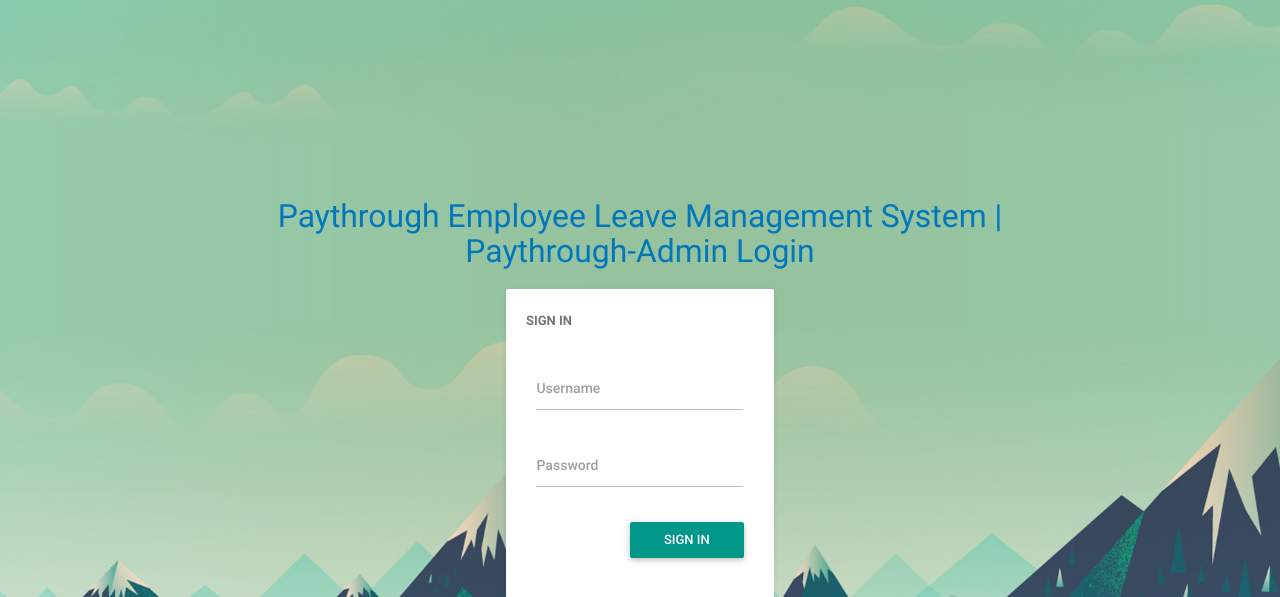
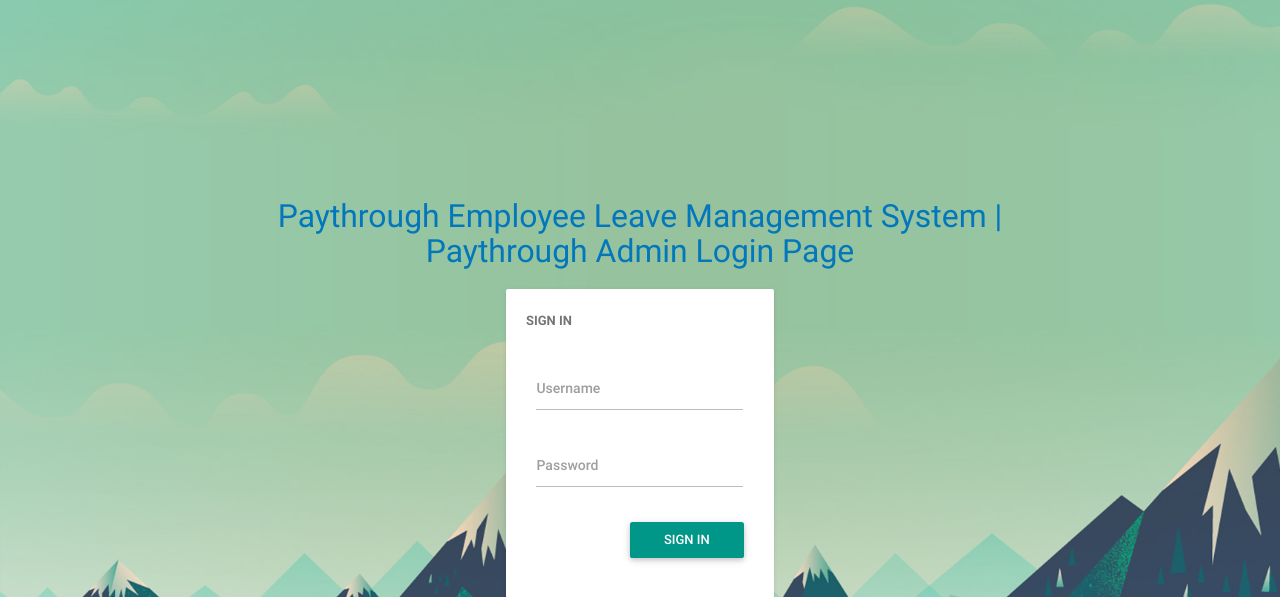
Before and after one commit to arunavaaws/elm, a PHP site: page /admin/ in a window 1280 px wide. Shown: the top 597 px of the page. Run offline with PHP 8.4, Linux system fonts and the light colour scheme.

Commit message:
admin/index

```diff
--- a/admin/index.php
+++ b/admin/index.php
@@ -50,7 +50,7 @@
         <div class="mn-content valign-wrapper">
 
             <main class="mn-inner container">
-  <h4 align="center"><a href="../index.php">Paythrough Employee Leave Management System | Paythrough-Admin Login</a></h4>
+  <h4 align="center"><a href="../index.php">Paythrough Employee Leave Management System | Paythrough Admin Login Page</a></h4>
                 <div class="valign">
                       <div class="row">
 
```
